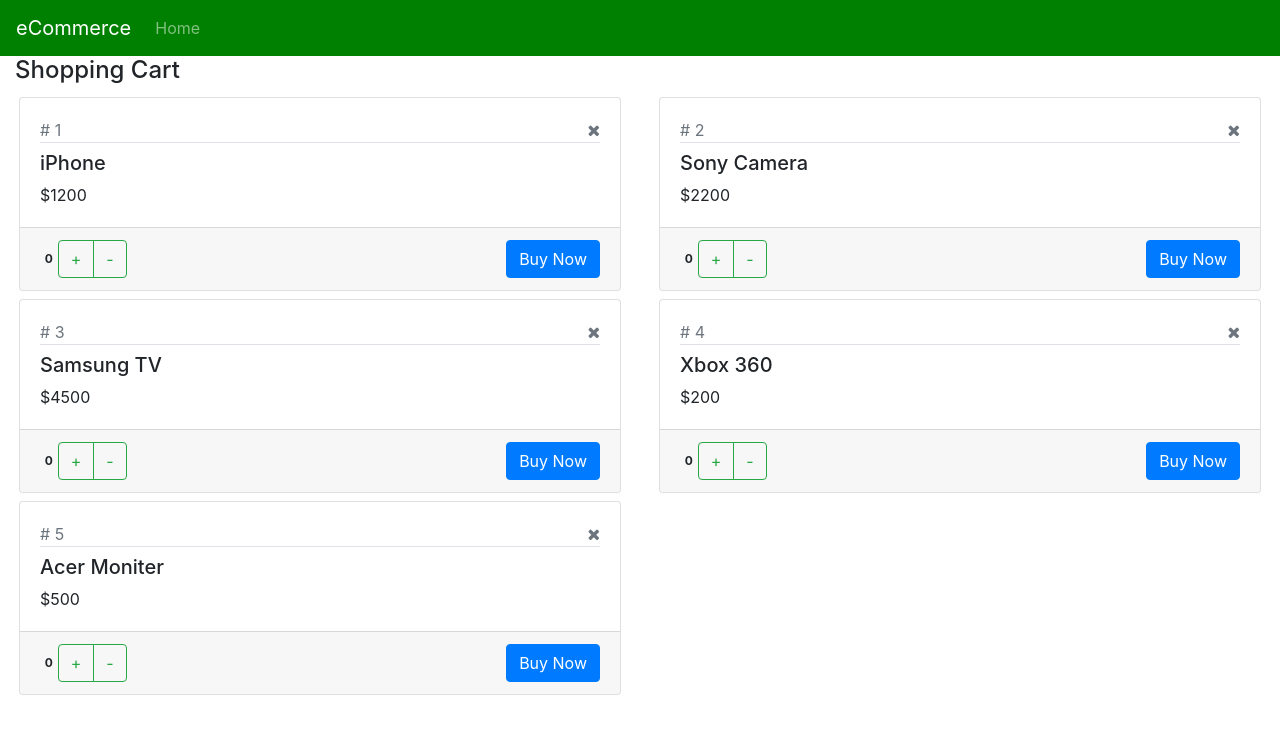
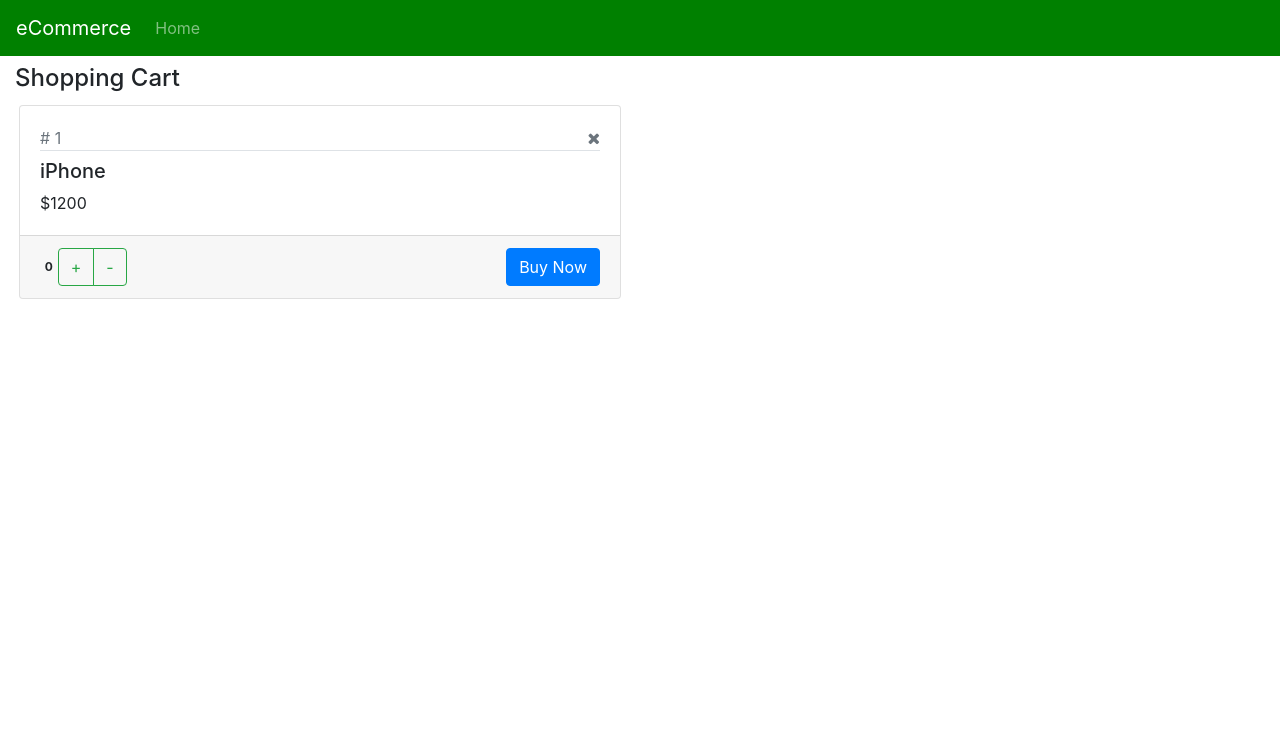
Before and after one commit to aiden-janey/react-ecommerce-site, a React (Create React App) app: page / in a window 1280 px wide. Shown: the top 734 px of the page. Built offline with nearby package versions, Linux system fonts and the light colour scheme.

Commit message:
Lifecycle Phases of Product, ShoppingCart

```diff
--- a/src/App.jsx
+++ b/src/App.jsx
@@ -7,7 +7,7 @@
     return (
       <React.Fragment>
         <NavBar />
-        <ShoppingCart />
+        <ShoppingCart x="10" />
       </React.Fragment>
     );
   }
--- a/src/Product.jsx
+++ b/src/Product.jsx
@@ -1,11 +1,18 @@
 import React, { Component } from "react";
 
 export default class Product extends Component {
-  state = {
-    prod: this.props.prod,
-  };
+  constructor(props) {
+    console.log("constructor - Product");
+    super(props);
+
+    this.state = {
+      prod: this.props.prod,
+    };
+  }
 
   render() {
+    // console.log(this.props);
+    console.log("render - Product");
     return (
       <div className="col-lg-6">
         <div className="card m-1">
@@ -53,4 +60,16 @@
       </div>
     );
   }
+
+  componentDidMount() {
+    console.log("componentDidMount - Product");
+  }
+
+  componentDidUpdate() {
+    console.log("componentDidUpdate - Product");
+  }
+
+  componentWillUnmount() {
+    console.log("componentWillUnmount - Product");
+  }
 }
--- a/src/ShoppingCart.jsx
+++ b/src/ShoppingCart.jsx
@@ -2,7 +2,13 @@
 import Product from "./Product";
 
 export default class ShoppingCart extends Component {
-  state = {
+  //executes when component is mounted
+  constructor(props) {
+    console.log("constructor - ShoppingCart");
+    //dont make HTTP req within constructor
+    super(props);
+    //init the state
+    this.state = {
       products: [
         {
           id: 1,
@@ -10,36 +16,45 @@
           price: 1200,
           qty: 0,
         },
-      {
-        id: 2,
-        prodName: "Sony Camera",
-        price: 2200,
-        qty: 0,
-      },
-      {
-        id: 3,
-        prodName: "Samsung TV",
-        price: 4500,
-        qty: 0,
-      },
-      {
-        id: 4,
-        prodName: "Xbox 360",
-        price: 200,
-        qty: 0,
-      },
-      {
-        id: 5,
-        prodName: "Acer Moniter",
-        price: 500,
-        qty: 0,
-      },
+        // {
+        //   id: 2,
+        //   prodName: "Sony Camera",
+        //   price: 2200,
+        //   qty: 0,
+        // },
+        // {
+        //   id: 3,
+        //   prodName: "Samsung TV",
+        //   price: 4500,
+        //   qty: 0,
+        // },
+        // {
+        //   id: 4,
+        //   prodName: "Xbox 360",
+        //   price: 200,
+        //   qty: 0,
+        // },
+        // {
+        //   id: 5,
+        //   prodName: "Acer Monitor",
+        //   price: 500,
+        //   qty: 0,
+        // },
+        // {
+        //   id: 6,
+        //   prodName: "LG Smartwatch",
+        //   price: 189,
+        //   qty: 0,
+        // },
       ],
     };
+  }
+
   render() {
+    console.log("render - ShoppingCart");
     return (
       <div className="container-fluid">
-        <h4>Shopping Cart</h4>
+        <h4 className="pt-2">Shopping Cart</h4>
 
         <div className="row">
           {this.state.products.map((prod) => {
@@ -58,6 +73,36 @@
         </div>
       </div>
     );
+  }
+
+  //executes after constructor & render method (including child comp) of current comp
+  componentDidMount() {
+    //fetch data from datasource
+    console.log("componentDidMount - ShoppingCart");
+  }
+
+  componentDidUpdate(prevProps, prevState) {
+    console.log(
+      "componentDidUpdate - ShoppingCart",
+      prevProps,
+      prevState,
+      this.props,
+      this.state
+    );
+    // if (prevProps.x != this.props.x) {
+    //   http req can be made here conditionally
+    // }
+  }
+
+  //executes when user navigates to another route
+  componentWillUnmount() {
+    console.log("componentWillUnmount - ShoppingCart");
+  }
+
+  componentDidCatch(error, info) {
+    console.log("componentDidCatch - ShoppingCart");
+    console.log(`${error}: ${info}`);
+    localStorage.lastError = `${error}\n${JSON.stringify(info)}`;
   }
 
   handleIncrement = (prod) => {
```
Also changed, not shown: 1 other file (tests, documents, lock files or other folders). Lines whose indentation alone changed are shown as unchanged.
